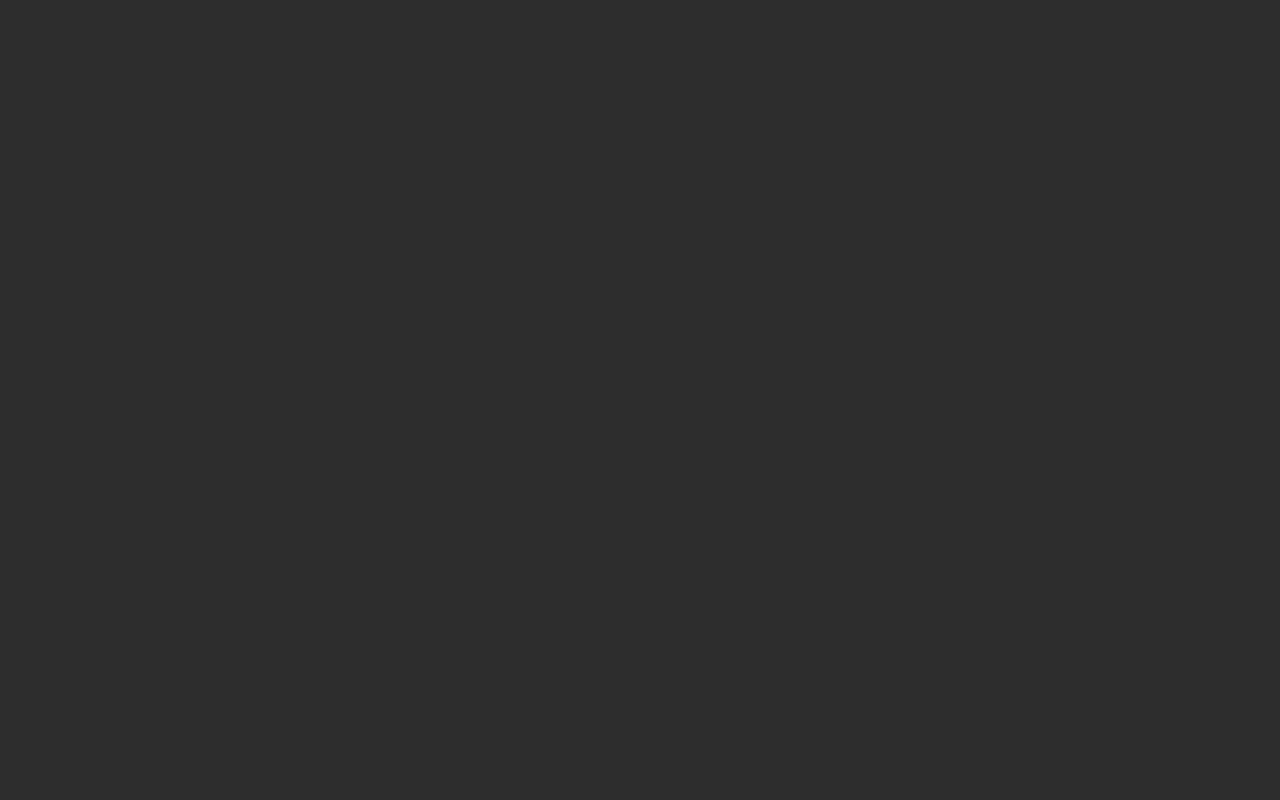
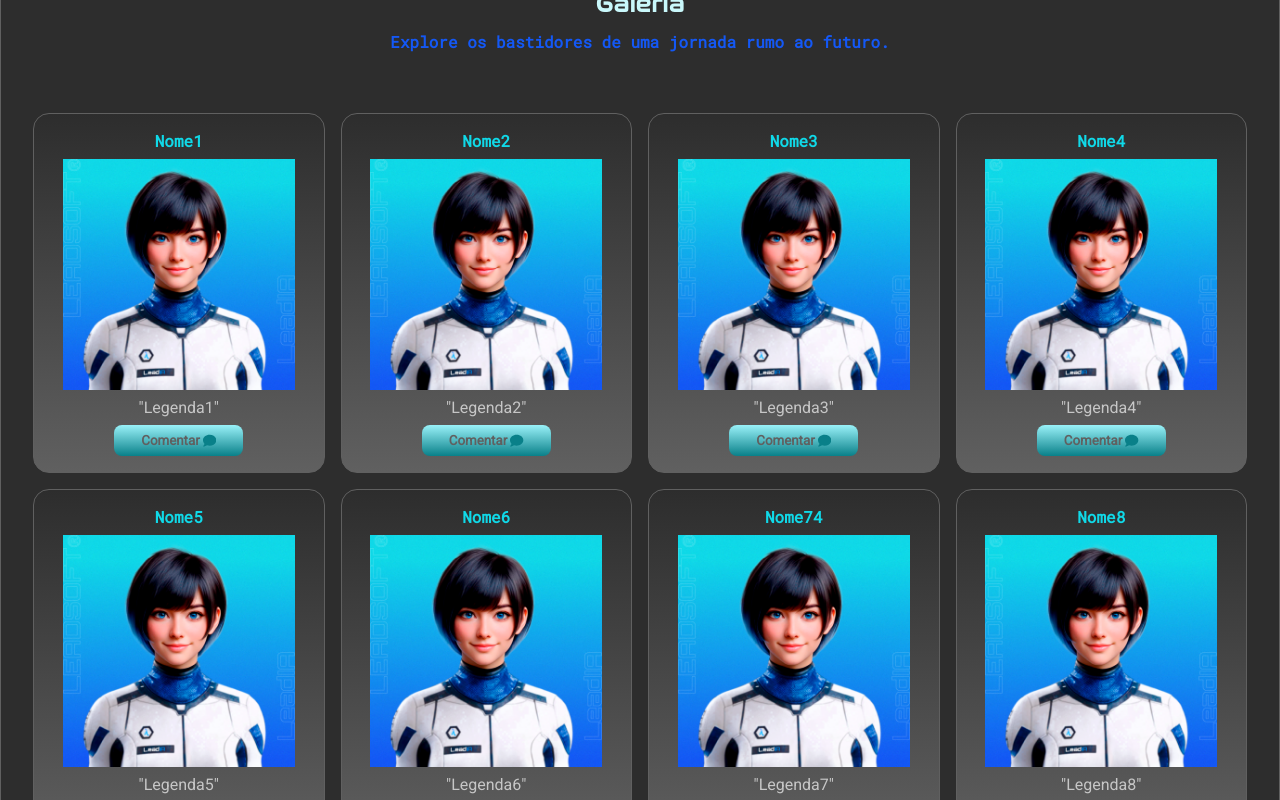
Before and after one commit to Mariahsth/leadSoft-challenge, a Next.js app in the folder leadsoft-frontend/: page / in a window 1280 px wide. Shown: the part 2080-2880 px from the top of the page. Before the commit the page ends 1886 px from the top, so only its background shows below. Built offline with nearby package versions, Linux system fonts and the light colour scheme.

Commit message:
implementando layout galeria

```diff
--- a/leadsoft-frontend/src/app/page.tsx
+++ b/leadsoft-frontend/src/app/page.tsx
@@ -5,6 +5,7 @@ import Inicio from "@/components/Inicio";
 import Form from "@/components/Form";
 import "slick-carousel/slick/slick.css";
 import "slick-carousel/slick/slick-theme.css";
+import Galeria from "@/components/Galeria";
 
 
 export default function Home() {
@@ -14,6 +15,7 @@ export default function Home() {
       <Banner/>
       <Inicio/>
       <Form/>
+      <Galeria/>
       <Footer/>
 
     </div>
--- a/leadsoft-frontend/src/components/Form.tsx
+++ b/leadsoft-frontend/src/components/Form.tsx
@@ -7,10 +7,11 @@ display:flex;
 justify-content:center;
 align-items:center;
 width:100%;
-padding:2rem 1rem;
-padding-top:150px;
+padding:9rem 1rem;
+
 text-align:center;
 gap:1rem;
+border: 1px solid var(--secundary-color12);
 
 @media (max-width: ${breakpoints.mobile}) {
     flex-direction: column;
@@ -43,12 +44,12 @@ border-radius:16px;
 background: linear-gradient(
     to bottom,
     var(--primary-color1),
-    var(--secundary-color12),
-    var(--primary-color1)
+    var(--secundary-color12)
   );
 padding:1rem 5rem;
 margin:2rem 0;
 box-shadow: 4px 4px 10px rgba(0, 0, 0, 0.25);
+border: 1px solid var(--primary-color1);
 @media (max-width: ${breakpoints.tablet}) {
     padding:1rem 3rem;
   }
--- /dev/null
+++ b/leadsoft-frontend/src/components/Galeria.tsx
@@ -0,0 +1,97 @@
+"use client";
+import { breakpoints } from "@/styles/breakPoints";
+import styled from "styled-components";
+import ItemGaleria from "./ItemGaleria";
+
+
+const GaleriaSection=styled.section`
+display:flex;
+flex-direction:column;
+justify-content:center;
+align-items:center;
+padding: 1rem 2rem;
+border: 1px solid var(--secundary-color12);
+padding:9rem 1rem;
+gap:0.8rem;
+text-align:center;
+`
+const ContainerItensGaleria=styled.div`
+    display: grid;
+    grid-template-columns: repeat(4, minmax(0, 1fr));
+    gap:1rem;
+    padding:1rem;
+    margin-top:2rem;
+
+    @media (max-width: ${breakpoints.tablet}) {
+        grid-template-columns: repeat(3, minmax(0, 1fr));
+    }
+    @media (max-width: ${breakpoints.mobile}) {
+        grid-template-columns: repeat(1, minmax(0, 1fr));
+    }
+`
+
+
+export default function Galeria() {
+    const listaGaleria=[
+        {
+            id:1,
+            nome:'Nome1',
+            imagem:'/LeadIA-perfil.png',
+            legenda:'Legenda1'
+        },
+        {
+            id:2,
+            nome:'Nome2',
+            imagem:'/LeadIA-perfil.png',
+            legenda:'Legenda2'
+        },
+        {
+            id:3,
+            nome:'Nome3',
+            imagem:'/LeadIA-perfil.png',
+            legenda:'Legenda3'
+        },
+        {
+            id:4,
+            nome:'Nome4',
+            imagem:'/LeadIA-perfil.png',
+            legenda:'Legenda4'
+        },
+        {
+            id:5,
+            nome:'Nome5',
+            imagem:'/LeadIA-perfil.png',
+            legenda:'Legenda5'
+        },
+        {
+            id:6,
+            nome:'Nome6',
+            imagem:'/LeadIA-perfil.png',
+            legenda:'Legenda6'
+        },
+        {
+            id:7,
+            nome:'Nome74',
+            imagem:'/LeadIA-perfil.png',
+            legenda:'Legenda7'
+        },
+        {
+            id:8,
+            nome:'Nome8',
+            imagem:'/LeadIA-perfil.png',
+            legenda:'Legenda8'
+        },
+    ]
+  return (
+    <GaleriaSection id='galeria'>
+        <h2>Galeria</h2>
+        <h4>Explore os bastidores de uma jornada rumo ao futuro.</h4>
+        <ContainerItensGaleria>
+            {listaGaleria.map((item)=> (
+                <ItemGaleria key={item.id} nome={item.nome} imagem={item.imagem} legenda={item.legenda}/>
+            ))}
+
+        </ContainerItensGaleria>
+    </GaleriaSection>
+  );
+}
--- /dev/null
+++ b/leadsoft-frontend/src/components/ItemGaleria.tsx
@@ -0,0 +1,109 @@
+"use client";
+import { breakpoints } from "@/styles/breakPoints";
+import { ItemGaleriaProps } from "@/types/ItemGaleriaTypes";
+import styled from "styled-components";
+import { FaComment } from "react-icons/fa";
+
+const ItemGaleriaContainer = styled.div`
+  display: flex;
+  flex-direction: column;
+  justify-content: center;
+  align-items: center;
+  text-align: center;
+  border: 1px solid var(--secundary-color12);
+  padding: 1rem;
+  background: linear-gradient(
+    to bottom,
+    var(--primary-color1),
+    var(--secundary-color12)
+  );
+  border-radius: 16px;
+  gap: 0.5rem;
+`;
+const ImagemItemGaleria = styled.img`
+  width: 90%;
+  height: auto;
+`;
+const NomeItemGaleria = styled.h5`
+  font-size: 1em;
+`;
+const ContainerBotao = styled.div`
+display:flex;
+justify-content:center;
+align-items:center;
+width:100%;
+
+@media (max-width: ${breakpoints.mobile}) {
+    justify-content:end;
+
+  }
+`;
+const BotaoComentar = styled.button`
+  padding: 0.5rem 1rem;
+  width: 50%;
+  border-radius: 8px;
+  color: var(--secundary-color12);
+  font-weight: 800;
+  cursor: pointer;
+  border: none;
+  background: linear-gradient(
+    to bottom,
+    var(--secundary-color6),
+    var(--secundary-color8)
+  );
+  display: flex;
+  align-items: center;
+  gap: 0.2rem;
+  justify-content: center;
+
+  @media (max-width: ${breakpoints.tablet}) {
+    width: 75%;
+  }
+  @media (max-width: ${breakpoints.mobile}) {
+    background: transparent;
+    padding: 0;
+    width: auto;
+    justify-content: flex-end;
+    padding-right: 1rem;
+  }
+`;
+const TextoBotao = styled.span`
+    color:var(--secundary-color12);
+
+  @media (max-width: ${breakpoints.tablet}) {
+    font-size:0.8em;
+  }
+  @media (max-width: ${breakpoints.mobile}) {
+    display: none;
+  }
+`;
+const IconeComentario = styled(FaComment)`
+  color: var(--secundary-color8);
+  font-size: 1em;
+
+  @media (max-width: ${breakpoints.mobile}) {
+    font-size: 1.5em;
+    color: var(--secundary-color7);
+  }
+`;
+
+export default function ItemGaleria({
+  nome,
+  imagem,
+  legenda,
+}: ItemGaleriaProps) {
+  return (
+    <ItemGaleriaContainer>
+      <NomeItemGaleria>{nome}</NomeItemGaleria>
+      <ImagemItemGaleria src={imagem} alt={`imagem de ${nome}`} />
+      <p>"{legenda}"</p>
+      <ContainerBotao>
+        <BotaoComentar>
+            <TextoBotao>Comentar</TextoBotao>
+            <IconeComentario  />
+        </BotaoComentar>
+
+      </ContainerBotao>
+    </ItemGaleriaContainer>
+  );
+}
--- /dev/null
+++ b/leadsoft-frontend/src/types/ItemGaleriaTypes.ts
@@ -0,0 +1,5 @@
+export interface ItemGaleriaProps {
+    nome: string;
+    imagem: string;
+    legenda: string;
+  }
```
